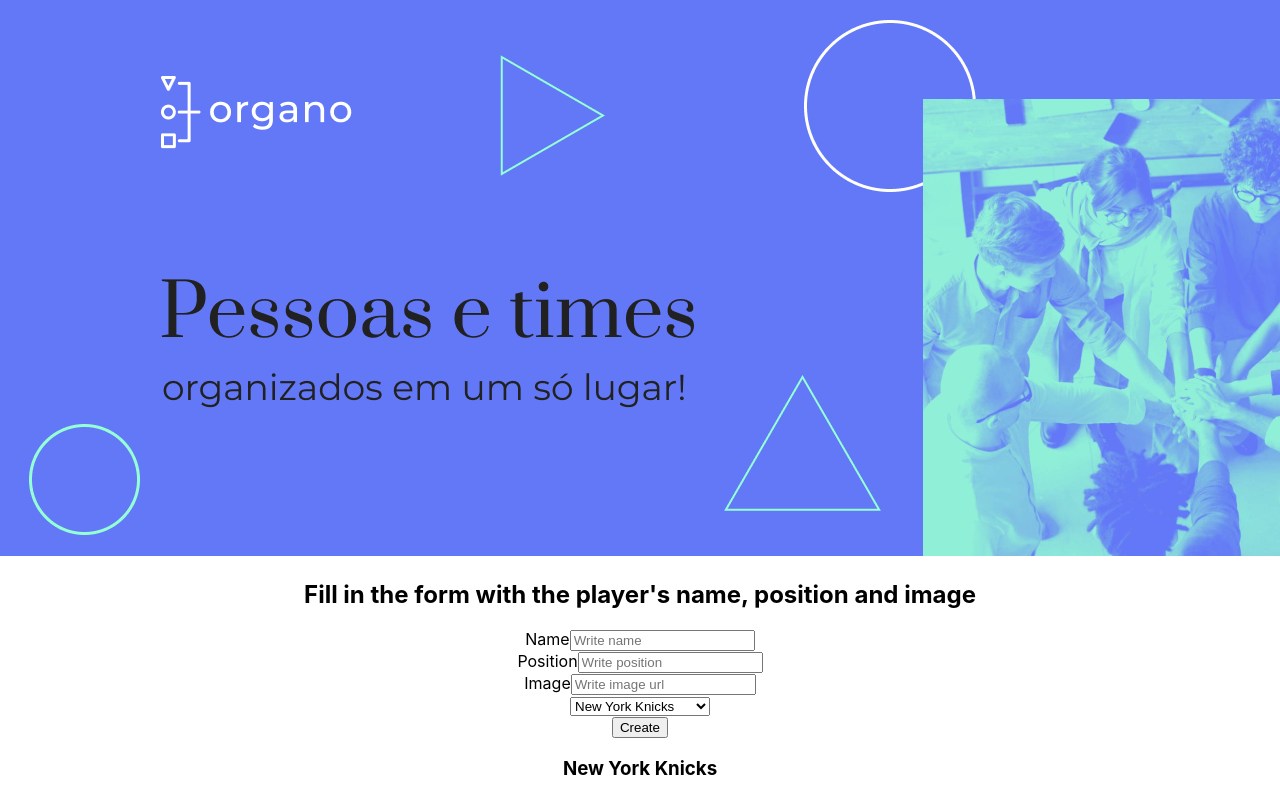
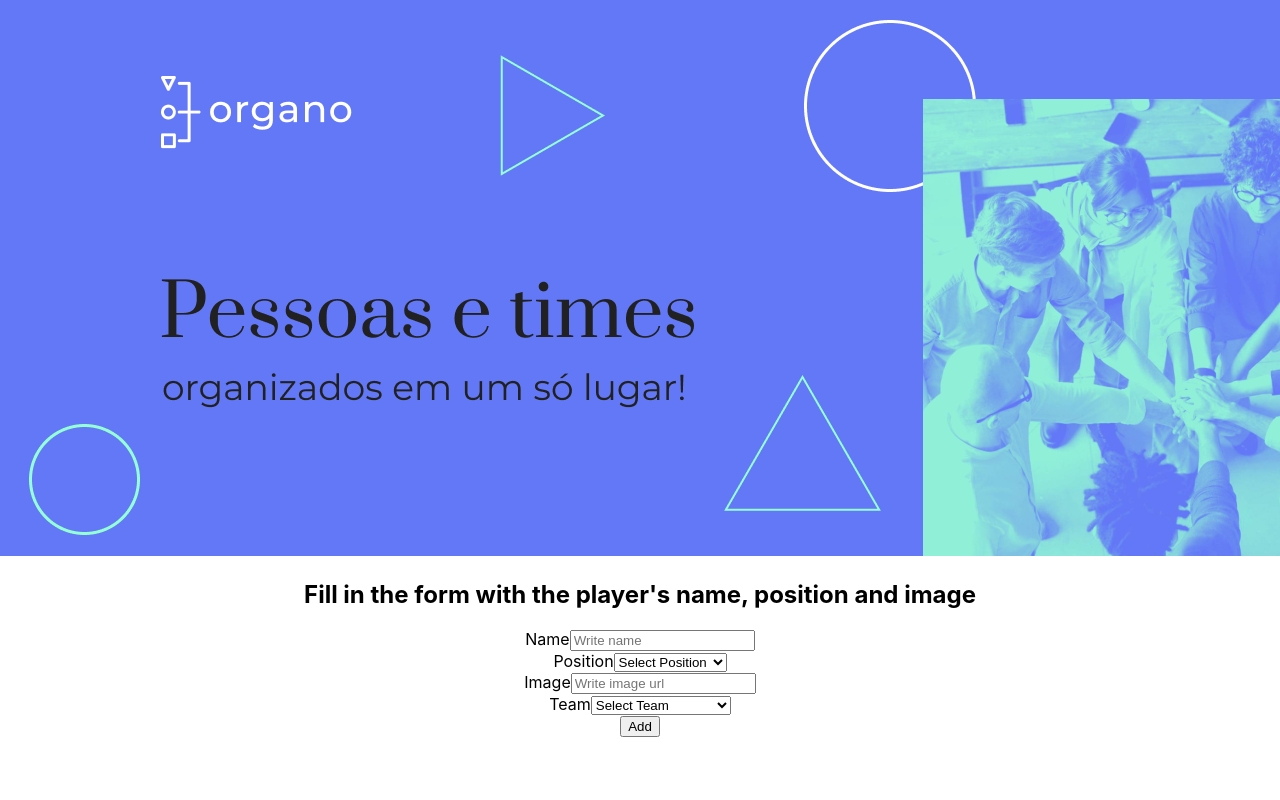
Before and after one commit to brunoeduardo/react-organo, a React (Create React App) app: page / in a window 1280 px wide. Shown: the top 800 px of the page. Built offline with nearby package versions, Linux system fonts and the light colour scheme.

Commit message:
form action submit and logic  show players

```diff
--- a/src/App.js
+++ b/src/App.js
@@ -1,28 +1,58 @@
+import './App.css'
+import Form from './components/Form'
+import Header from './components/Header'
+import Team from './components/Team'
+import { useState } from "react"
 
-import './App.css';
-import Form from './components/Form';
-import Header from './components/Header';
-import Team from './components/Team';
-
-function App() {
-
+function App () {
   const teams = [
-        'New York Knicks',
-        'Boston Celtics',
-        'Miami Heat',
-        'Orlando Magic',
-        'Dallas Mavericks',
-        'Los Angeles Lakers',
-        'Denver Nuggets'
+    {
+      name: 'New York Knicks'
+    },
+    {
+      name: 'Boston Celtics'
+    },
+    {
+      name: 'Miami Heat'
+    },
+    {
+      name: 'Orlando Magic'
+    },
+    {
+      name: 'Dallas Mavericks'
+    },
+    {
+      name: 'Los Angeles Lakers'
+    },
+    {
+      name: 'Denver Nuggets'
+    }
   ]
 
+  const positions = [
+    'Point guard',
+    'Shooting guard',
+    'Small forward',
+    'Power forward',
+    'Center'
+  ]
+
+  const [players, setPlayers] = useState([]);
+
+  const setNewPlayer = (newPlayer) => {
+    setPlayers([...players,newPlayer])
+  }
+
   return (
-    <div className="App">
-        <Header></Header>
-        <Form teams={teams}></Form>
-        <Team name='New York Knicks'></Team>
+    <div className='App'>
+      <Header></Header>
+      <Form teams={teams.map(team => team.name)} positions={positions} setNewPlayer={newPlayer => setNewPlayer(newPlayer)}></Form>
+
+      {teams.map(team => (
+        <Team key={team.name} name={team.name} players={players.filter(player => player.team === team.name)}></Team>
+      ))}
     </div>
-  );
+  )
 }
 
-export default App;
+export default App
--- a/src/components/DropDownList/index.js
+++ b/src/components/DropDownList/index.js
@@ -1,14 +1,19 @@
-const DropDownList = (props) => {
-    return(
-        <div>
-            <label>{props.label}</label>
-            <select onChange={event => props.onChange(event.target.value)} required={props.mandatory}>
-                {props.teams.map(item => {
-                    return <option key={item} >{item}</option>
-                })}
-            </select>
-        </div>
-    )
+const DropDownList = ({label, mandatory, list, onChange, value}) => {
+  return (
+    <div>
+      <label>{label}</label>
+      <select
+        onChange={event => onChange(e => event.target.value)}
+        required={mandatory}
+        value={value}
+      >
+        <option value=''>Select {label}</option>
+        {list.map(item => {
+          return <option key={item} value={item}>{item}</option>
+        })}
+      </select>
+    </div>
+  )
 }
 
 export default DropDownList
--- a/src/components/Form/index.js
+++ b/src/components/Form/index.js
@@ -3,11 +3,15 @@
 import DropDownList from "../DropDownList"
 import TextField from "../TextField"
 
-const Form = (props) => {
-    const teams = props.teams
+const Form = ({teams, positions, setNewPlayer}) => {
 
     const onSave = (event) => {
         event.preventDefault()
+        setNewPlayer({name, position, image, team});
+        setName('')
+        setPosition('')
+        setImage('')
+        setTeam('')
     }
 
     const [name, setName] = useState('');
@@ -20,10 +24,10 @@
             <form onSubmit={onSave}>
                 <h2>Fill in the form with the player's name, position and image</h2>
                 <TextField label='Name' placeholder='Write name' mandatory={true} value={name} onChange={value => setName(value)}></TextField>
-                <TextField label='Position' placeholder='Write position' value={position} onChange={value => setImage(value)}></TextField>
-                <TextField label='Image' placeholder='Write image url' value={image} onChange={value => setPosition(value)}></TextField>
-                <DropDownList teams={teams} mandatory={true} value={team} onChange={value => setTeam(value)}></DropDownList>
-                <Button>Create</Button>
+                <DropDownList label='Position' list={positions} mandatory={true} value={position} onChange={value => setPosition(value)}></DropDownList>
+                <TextField label='Image' placeholder='Write image url' mandatory={true} value={image} onChange={value => setImage(value)}></TextField>
+                <DropDownList label='Team' list={teams} mandatory={true} value={team} onChange={value => setTeam(value)}></DropDownList>
+                <Button>Add</Button>
             </form>
         </section>
     )
--- /dev/null
+++ b/src/components/Player/index.js
@@ -0,0 +1,18 @@
+const Player = ({image, name, position}) => {
+    return (
+        <div>
+            <div>
+                <img src={image} alt={"Player " + name } />
+            </div>
+            <div>
+                <h4>{name}</h4>
+                <h5>{position}</h5>
+            </div>
+        </div>
+    )
+}
+
+export default Player
+
+
+// https://cdn.nba.com/headshots/nba/latest/1040x760/1626164.png
--- a/src/components/Team/index.js
+++ b/src/components/Team/index.js
@@ -1,9 +1,15 @@
-const Team = (props) => {
-    return (
-        <section>
-            <h3>{props.name}</h3>
-        </section>
-    )
+import Player from '../Player'
+
+const Team = ({name, players}) => {
+  return (
+    players.length > 0 &&
+    <section>
+      <h3>{name}</h3>
+      {players.map(player => (
+        <Player key={player.name} name={player.name} position={player.position} image={player.image}></Player>
+      ))}
+    </section>
+  )
 }
 
 export default Team
--- a/src/components/TextField/index.js
+++ b/src/components/TextField/index.js
@@ -1,11 +1,11 @@
 
-const TextField = (props) => {
+const TextField = ({label, onChange, mandatory,placeholder, value}) => {
 
 
     return (
         <div>
-            <label>{props.label}</label>
-            <input onChange={event => props.onChange(event.target.value)} required={props.mandatory} placeholder={props.placeholder}/>
+            <label>{label}</label>
+            <input onChange={event => onChange(event.target.value)} required={mandatory} placeholder={placeholder} value={value}/>
         </div>
     )
 }
```
Also changed, not shown: src/components/Player/Player.css (added).
